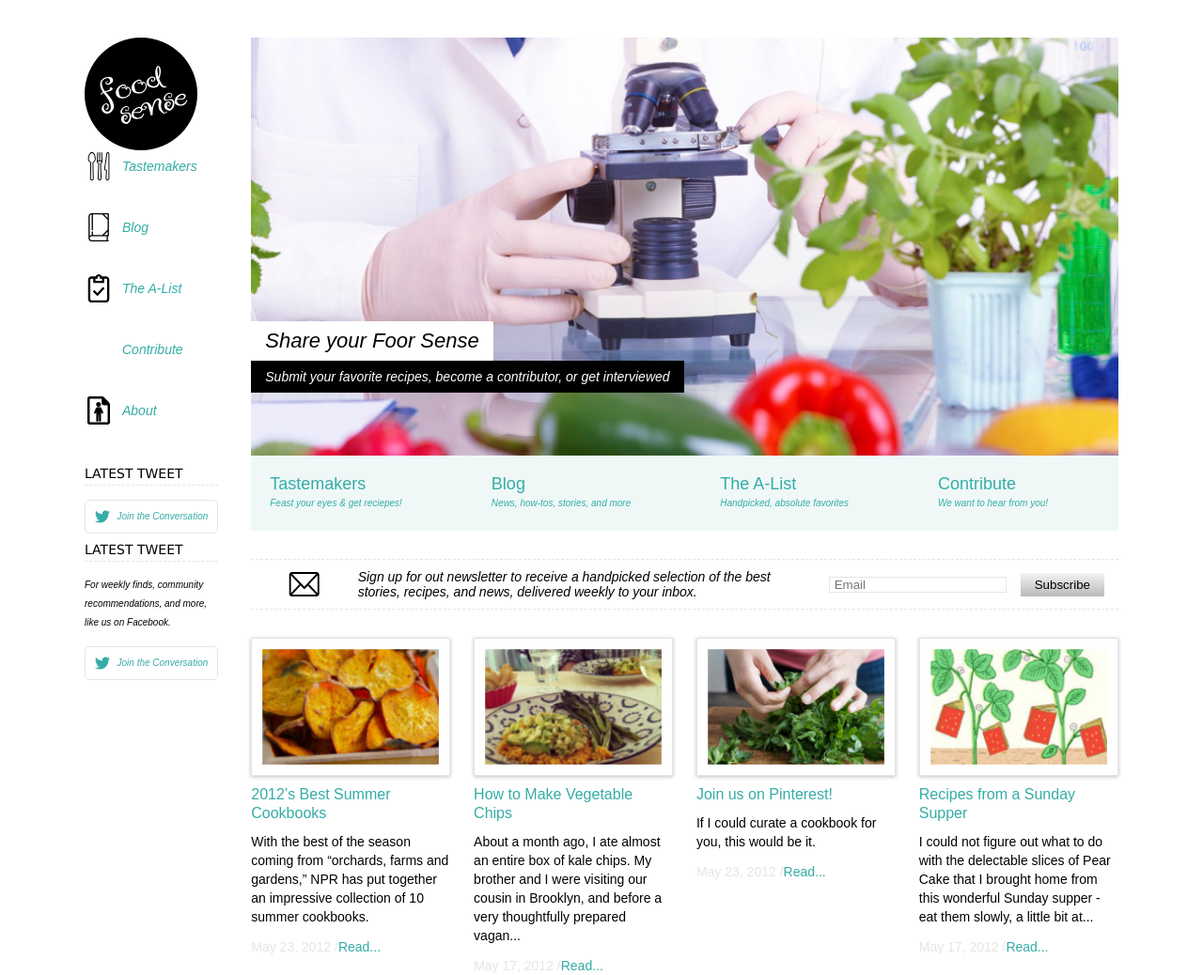
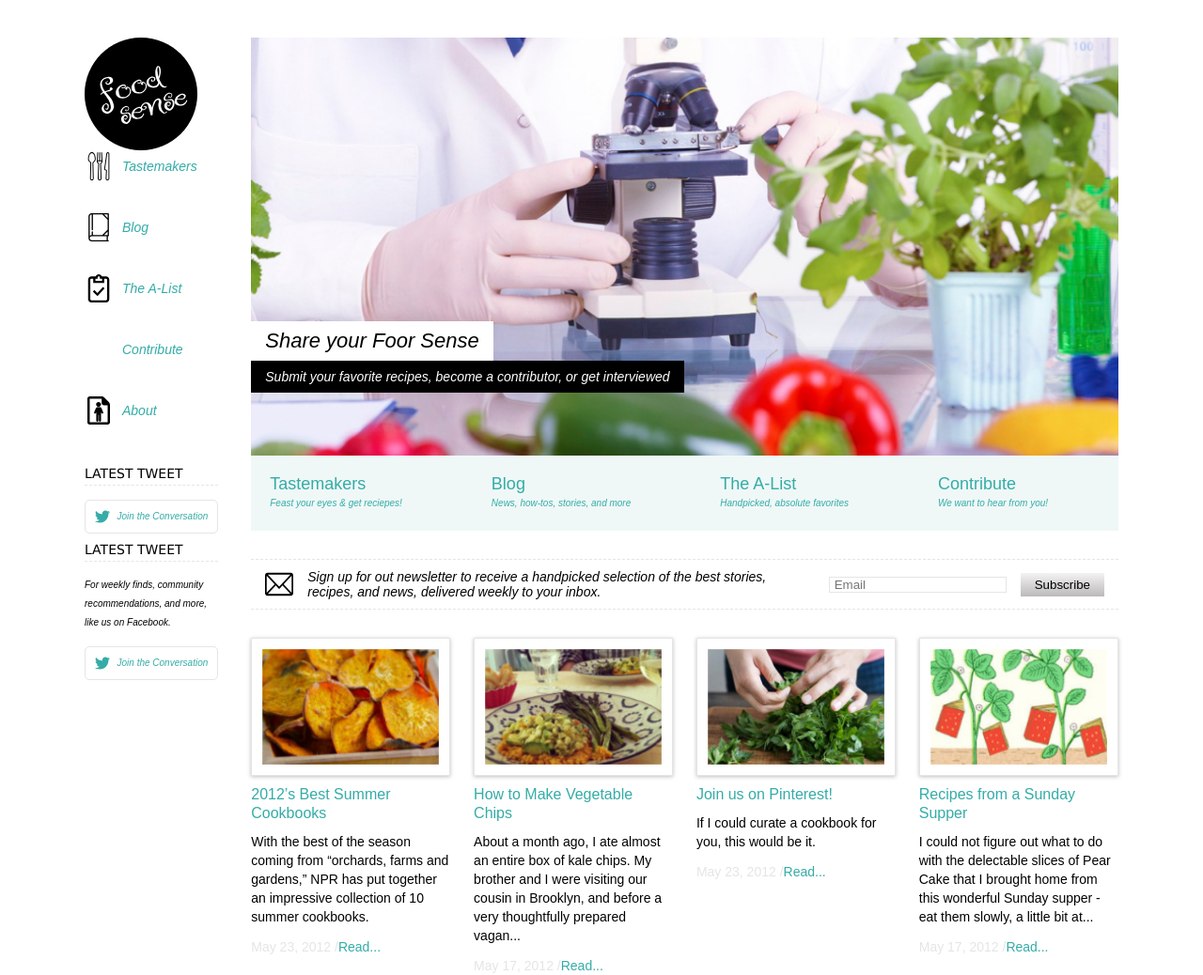
Before and after one commit to cv9t/Nazin-tasks, a plain HTML site: page index.html in a window 1280 px wide. Shown: the top 1038 px of the page at 94% size. Drawn offline with Linux system fonts and the light colour scheme.

Commit message:
fixed some issues with subscribe block

```diff
--- a/assets/css/style.css
+++ b/assets/css/style.css
@@ -179,7 +179,8 @@
 
 /* subscribe box */
 .main__mail-logo {
-  width: 25%;
+  max-width: 30px;
+  min-width: 30px;
   height: 26px;
 }
 
```
